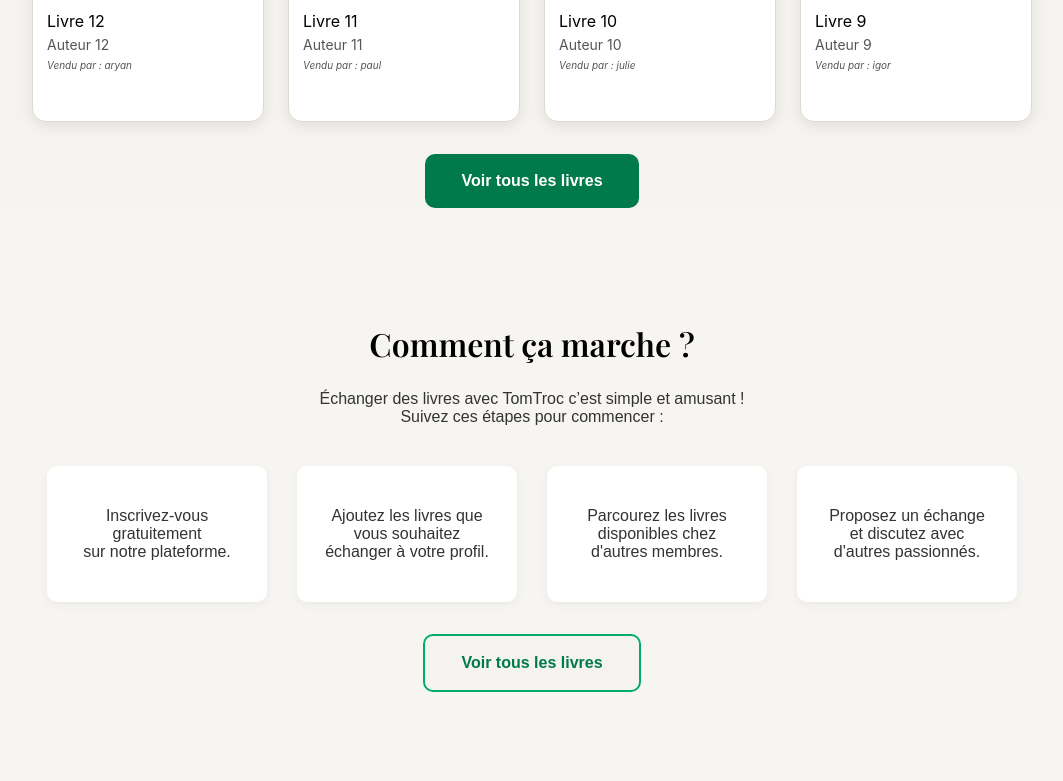
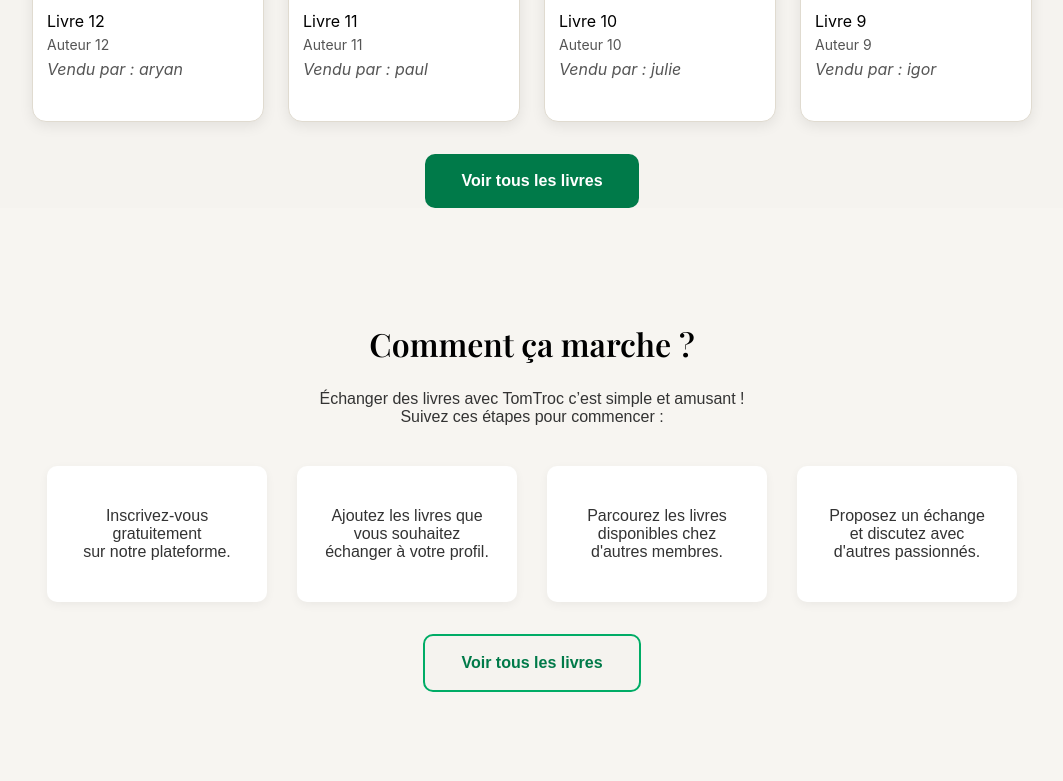
Before and after one commit to dhruvesh-patel2/tomtroc, a PHP site: page / in a window 1280 px wide. Shown: the part 1200-1981 px from the top of the page, without its empty margins (108-1171 px from the left). Run offline with PHP 8.4, Linux system fonts and the light colour scheme; data comes from the database, SQL or seed files in the repository.

Commit message:
Ajustement du style du texte

```diff
--- a/css/home.css
+++ b/css/home.css
@@ -653,8 +653,11 @@
   }
   .seller {
     color: #555555 !important;
+    font-size: 16px!important;
   }
-
+  .seller span {
+    font-size: 16px !important;
+  }
   .author {
     color: #555555 !important;
   }
```
